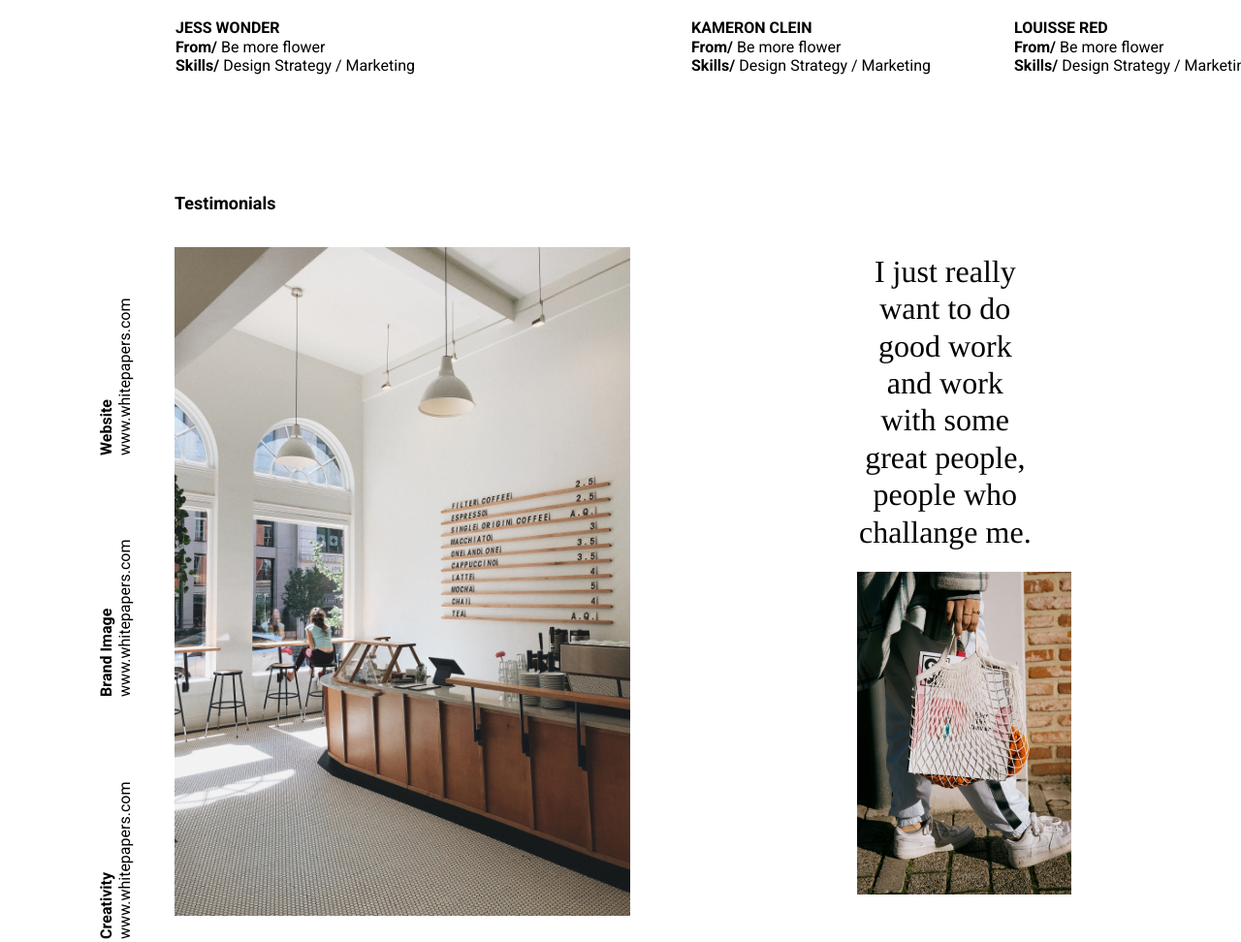
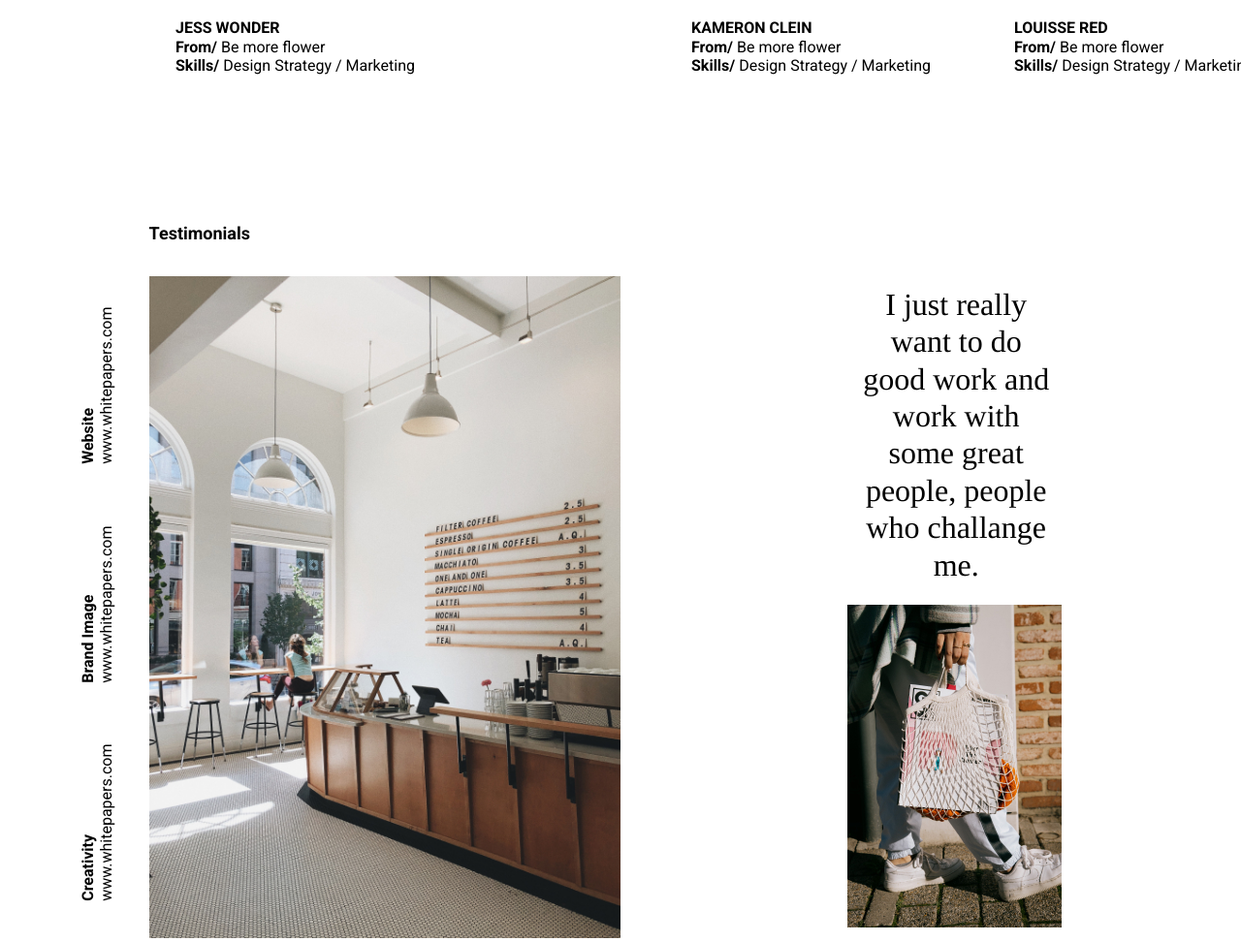
Before and after one commit to SokolovGorge/otus-css-sokolov, a plain HTML site: page index.html in a window 1280 px wide. Shown: the part 2232-3204 px from the top of the page at 97% size. Drawn offline with Linux system fonts and the light colour scheme; files whose address does not match are found by name.

Commit message:
fix after call

```diff
--- a/index.html
+++ b/index.html
@@ -95,9 +95,7 @@
             </div>
         </section>
 
-        <section class="testimonials" id="testimonials-section">
-
-            <div class="testimonial">
+        <section class="testimonial" id="testimonials-section">
 
             <h2 class="section-title testimonial_title">Testimonials</h2>
 
@@ -117,9 +115,6 @@
 
                 <img class="testimonial__limage" src="img/white-boots.jpg" alt="Bag with vinyl records">
             </div>
-
-            </div>
-
 
         </section>
 
--- a/style/style.css
+++ b/style/style.css
@@ -253,20 +253,23 @@ section {
 
 .testimonial {
   display: grid;
-  grid-template-columns: 180px calc(50% - 170px) 50%;
-  grid-template-rows: 130px 757px;
+  grid-template-columns: 12% 38% 50%;
+  grid-template-rows: 14.66% 85.34%;
+  align-items: stretch;
+  width: 100%;
 }
 
 .testimonial_title {
-  grid-row: 1 / 2;
-  grid-column: 1 / 4;
+  grid-column: 2 / 4;
   align-self: flex-end;
-  padding: 0 0 34px 180px;
+  padding: 0 0 34px 0;
 }
 
 .testimonial__links {
+  grid-row: 2 / 3;
   display: flex;
   flex-direction: column;
+  max-height: 757px;
 }
 
 .testimonial__link {
@@ -278,13 +281,15 @@ section {
 .testimonial__mimage {
   width: 100%;
   max-width: 515px;
+  max-height: 757px;
   object-fit: cover;
   overflow: hidden;
 }
 
 .testimonial__quote {
   text-align: center;
-  margin: 1% 35% 0 36.5%;
+  width: 206px;
+  margin: 1.5% 0 0 38%;
 }
 
 .testimonial__limage {
```
Lines whose indentation alone changed are shown as unchanged.
